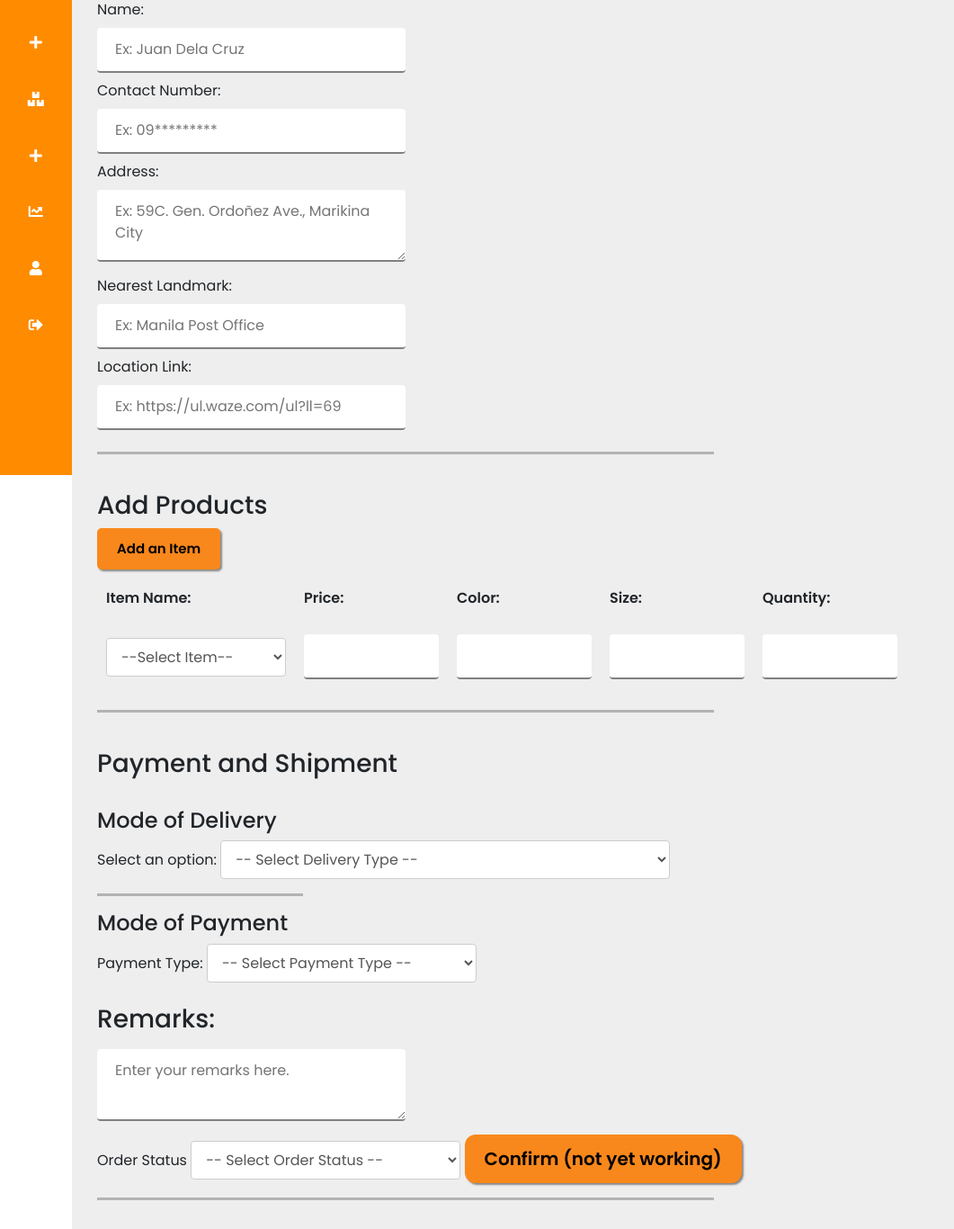
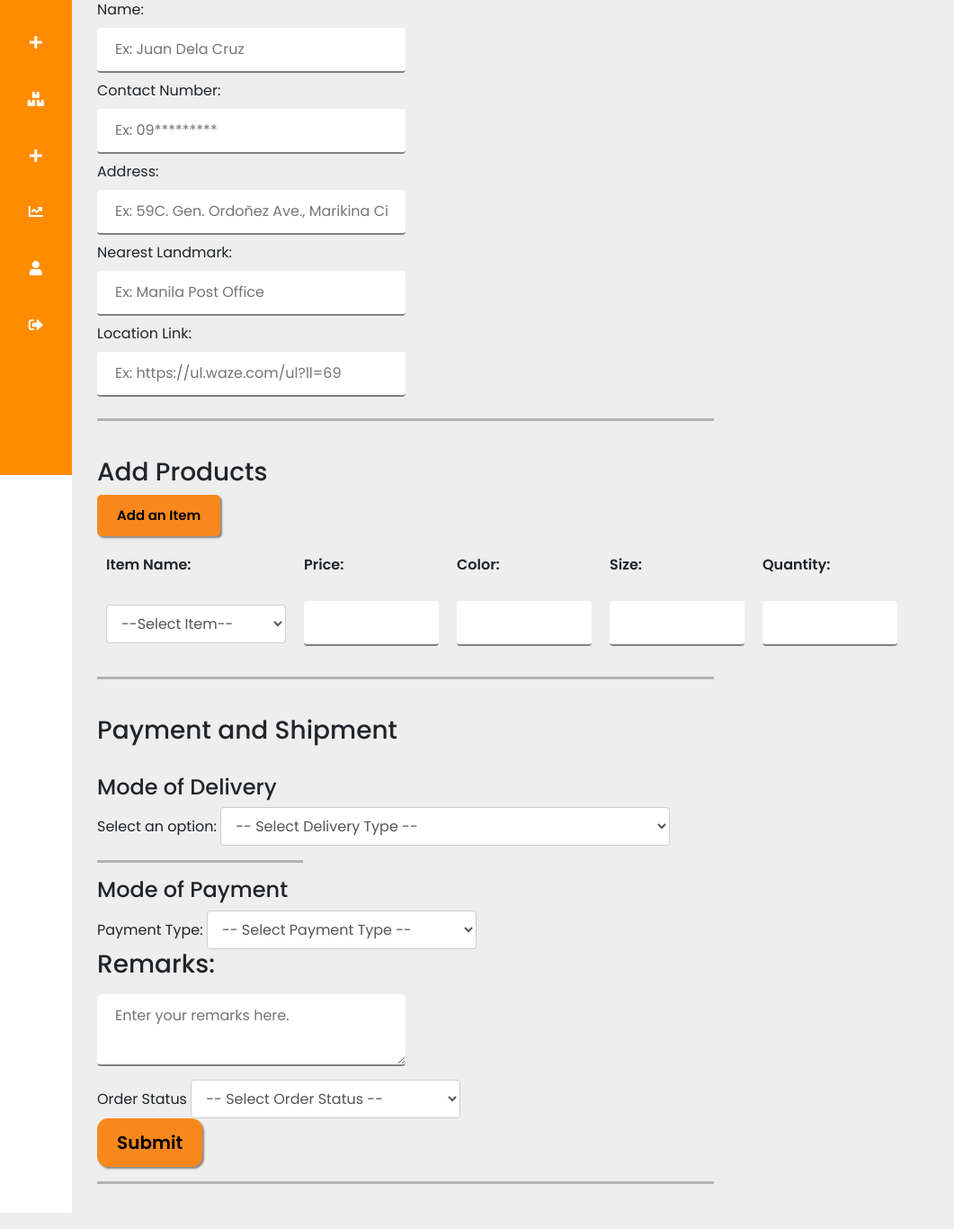
Before and after one commit to ordcacai/bikeshop-ims, a PHP site: page /admin/retail.php in a window 1280 px wide. Shown: the part 272-1638 px from the top of the page at 90% size, without its empty margins (0-1061 px from the left). Run offline with PHP 8.4, Linux system fonts and the light colour scheme; a user stored in the database is signed in; data comes from the database, SQL or seed files in the repository.

Commit message:
retail, wholesale, create_order updated, not yet working

```diff
--- a/admin/retail.php
+++ b/admin/retail.php
@@ -97,22 +97,24 @@
             <h4> RETAIL | <a href="wholesale.php" id="switch">Switch to WHOLESALE</a></h4>
             <hr style="height: 15px; border: none; color: #000; background-color: #000; width: 60%;">
             <h3 class="tertiary">Order Details</h3>
-            <form method="post" action="submit.php">
-                <label for="name">Name:</label><br>
-                <input type="text" id="name" name="name" required placeholder="Ex: Juan Dela Cruz"><br>
+        <form method="POST" enctype="multipart/form-data" action="create_order.php">
+    <form method="POST" enctype="multipart/form-data" action="create_order.php">
+                <label>Name:</label><br>
+                <input type="text" id="user_name" name="name" required placeholder="Ex: Juan Dela Cruz"><br>
 
-                <label for="phone">Contact Number:</label><br>
-                <input type="tel" id="phone" name="phone" required placeholder="Ex: 09*********"><br>
+                <label>Contact Number:</label><br>
+                <input type="tel" id="user_phone" name="phone" required placeholder="Ex: 09*********"><br>
 
-                <label for="address">Address:</label><br>
-                <textarea id="address" name="address" required placeholder="Ex: 59C. Gen. Ordoñez Ave., Marikina City"></textarea><br>
+                <label>Address:</label><br>
+                <input type="text" id="user_address" name="address" required placeholder="Ex: 59C. Gen. Ordoñez Ave., Marikina City"><br>
 
-                <label for="landmark">Nearest Landmark:</label><br>
-                <input type="text" id="landmark" name="landmark" placeholder="Ex: Manila Post Office"><br>
+                <label>Nearest Landmark:</label><br>
+                <input type="text" id="user_landmark" name="landmark" placeholder="Ex: Manila Post Office"><br>
 
-                <label for="location">Location Link:</label><br>
-                <input type="url" id="location" name="location" placeholder="Ex: https://ul.waze.com/ul?ll=69"><br>
-            </form>
+                <label>Location Link:</label><br>
+                <input type="text" id="location_link" name="location" placeholder="Ex: https://ul.waze.com/ul?ll=69"><br>
+            <!-- </form> -->
+
             <hr style="height: 3px; border: none; color: #000; background-color: #000; width: 60%;">
             <br><h3 class="tertiary">Add Products</h3>
             <table id="addProductsTable" style="width: 55%; border-collapse: collapse; ">
@@ -183,11 +186,11 @@
             </table>
             <hr style="height: 3px; border: none; color: #000; background-color: #000; width: 60%;">
         <br><h3 class="tertiary">Payment and Shipment</h3>
-        <form>
+        <!-- <form method="POST" enctype="multipart/form-data" action="create_order.php"> -->
             <br>
             <h4>Mode of Delivery</h4>
             <label for="main-options">Select an option:</label>
-            <select id="main-options" name="main-options" onchange="showSubOptionsOrTextBox()" style="width: 500px">
+            <select id="main-options" required name="main-options" onchange="showSubOptionsOrTextBox()" style="width: 500px">
                 <option value="">-- Select Delivery Type --</option>
                 <option value="option1">In-house Delivery (Selected Areas in Metro Manila only)</option>
                 <option value="option2">Freight (Select for Specific Cargo Options)</option>
@@ -211,13 +214,13 @@
                 <input type="text" id="deliveryOption_others" name="text-box">
             </div>
 
-        </form>
+        <!-- </form> -->
 
         <script>
             function showSubOptionsOrTextBox() {
                 var mainOptions = document.getElementById("main-options");
                 var subOptionsContainer = document.getElementById("sub-options-container");
-                var textBoxContainer = document.getElementById("text-box-container");//////////////
+                var textBoxContainer = document.getElementById("text-box-container");
 
                 if (mainOptions.value == "option2") {
                     subOptionsContainer.style.display = "block";
@@ -233,9 +236,9 @@
         </script>
         <hr style="height: 3px; border: none; color: #000; background-color: #000; width: 20%;">
         <h4>Mode of Payment</h4>
-        <form>
-            <label for="payment_type">Payment Type:</label>
-            <select id="payment_type" name="payment_type" onchange="showPaymentOptions()" style="width: 300px">
+        <!-- <form method="POST" enctype="multipart/form-data" action="create_order.php"> -->
+            <label>Payment Type:</label>
+            <select id="payment_type" required name="payment_type" onchange="showPaymentOptions()" style="width: 300px">
                 <option value="">-- Select Payment Type --</option>
                 <option value="cash">Cash Payments</option>
                 <option value="installment">Installment Options</option>
@@ -296,17 +298,21 @@
             </script>
 
         <br><h3 class="tertiary">Remarks:</h3>
-                <form method="post">
+                <!-- <form method="POST" enctype="multipart/form-data" action="create_order.php"> -->
                     <textarea id="input" name="input" rows="10" cols="50" maxlength="300" placeholder="Enter your remarks here."></textarea><br>
                     <label for="orderStatus">Order Status</label>
-                        <select id="orderStatus" name="orderStatus" style="width: 300px">
+                        <select id="orderStatus" required name="order_status" style="width: 300px">
                             <option value="">-- Select Order Status --</option>
-                            <option value="paid">Paid</option>
-                            <option value="notpaid">Not Paid</option>
+                            <option value="pending">Pending</option>
+                            <option value="forDelivery">For Delivery/Ship Out</option>
+                            <option value="delivered">Delivered/Shipped</option>
+                            <option value="walkin">Walk-in</option>
                         </select>
-                    <button type="submit" class="button"> Confirm (not yet working)</button>
-                </form>
 
+    </form>
+    <input type="submit" class="button" name="add_order" value="Submit">
+        </form>
                 <hr style="height: 3px; border: none; color: #000; background-color: #000; width: 60%;">
+
     </div>
 </div>
```
Also changed, not shown: other parts of admin/retail.php (+15 -15 lines), admin/create_order.php (+51 -0 lines), admin/wholesale.php (+6 -5 lines), 1 other file.
